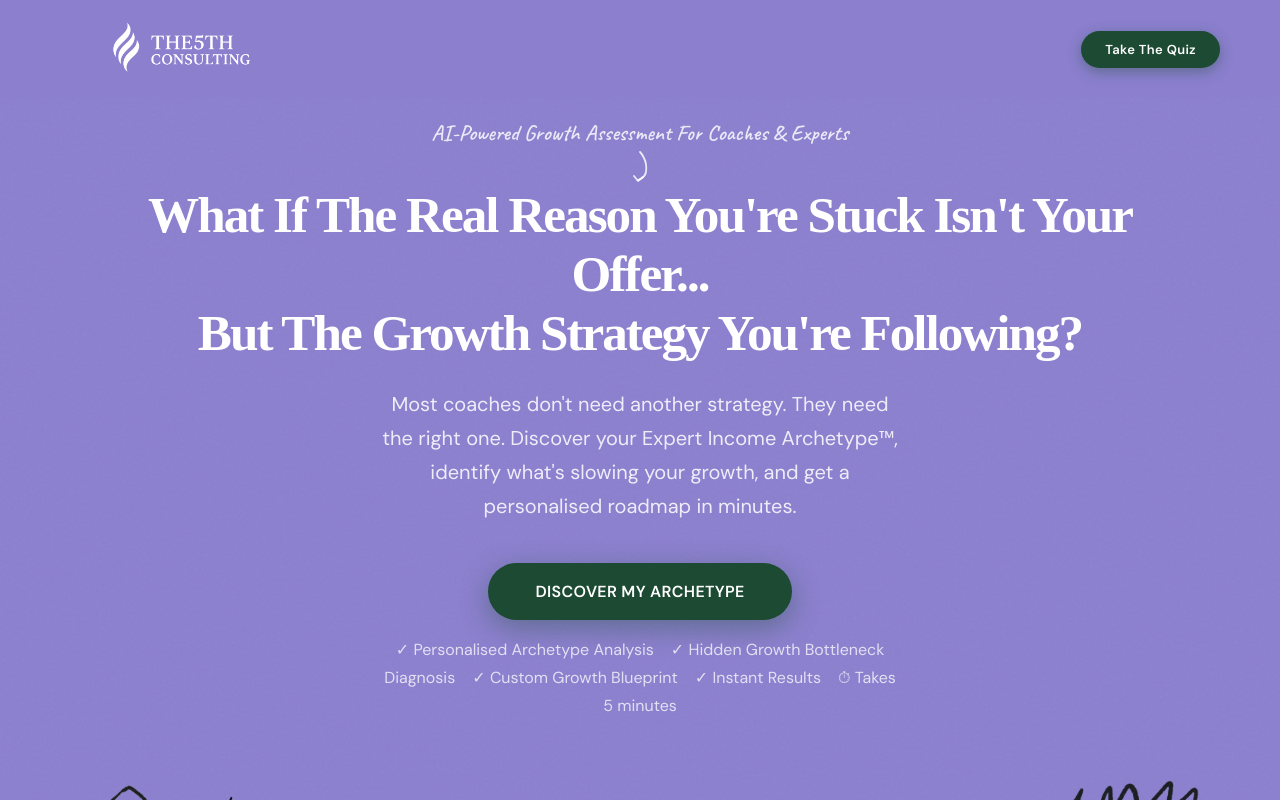
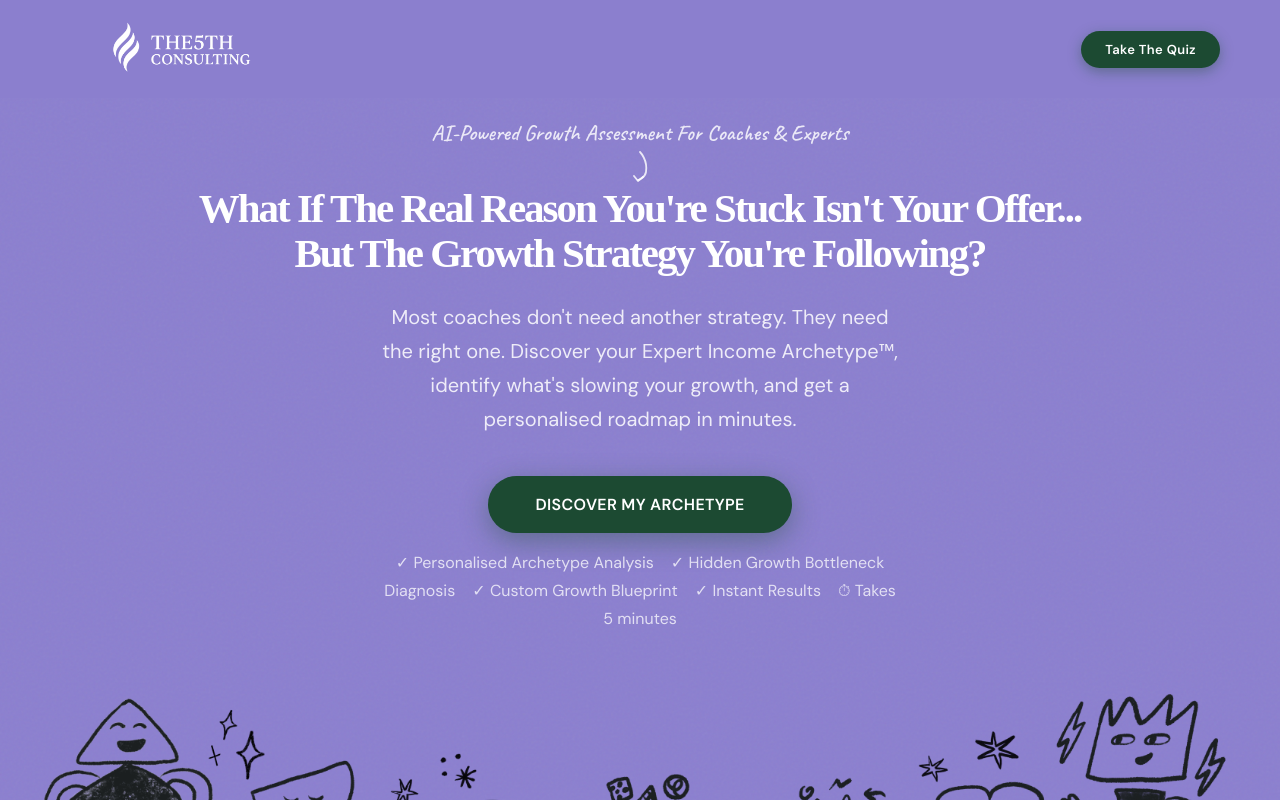
Before and after one commit to indrodip-cmd/quiz-deploy, a Next.js app: page / in a window 1280 px wide. Shown: the top 800 px of the page. Built offline with nearby package versions, Linux system fonts and the light colour scheme; a web font is replaced by a local one.

Commit message:
fix: reduce hero headline to 2 lines

```diff
--- a/app/page.tsx
+++ b/app/page.tsx
@@ -1344,9 +1344,9 @@ function LandingPage({ onStart }: { onStart: () => void }) {
           </motion.div>
 
           <motion.h1 className="qp-h1" {...up(0.2)} style={{
-            fontSize: 'clamp(36px, 4vw, 56px)',
+            fontSize: 'clamp(28px, 3.2vw, 46px)',
             fontWeight: 800,
-            lineHeight: 1.15,
+            lineHeight: 1.1,
             color: '#ffffff',
             textAlign: 'center',
             margin: '0 auto 24px',
```
